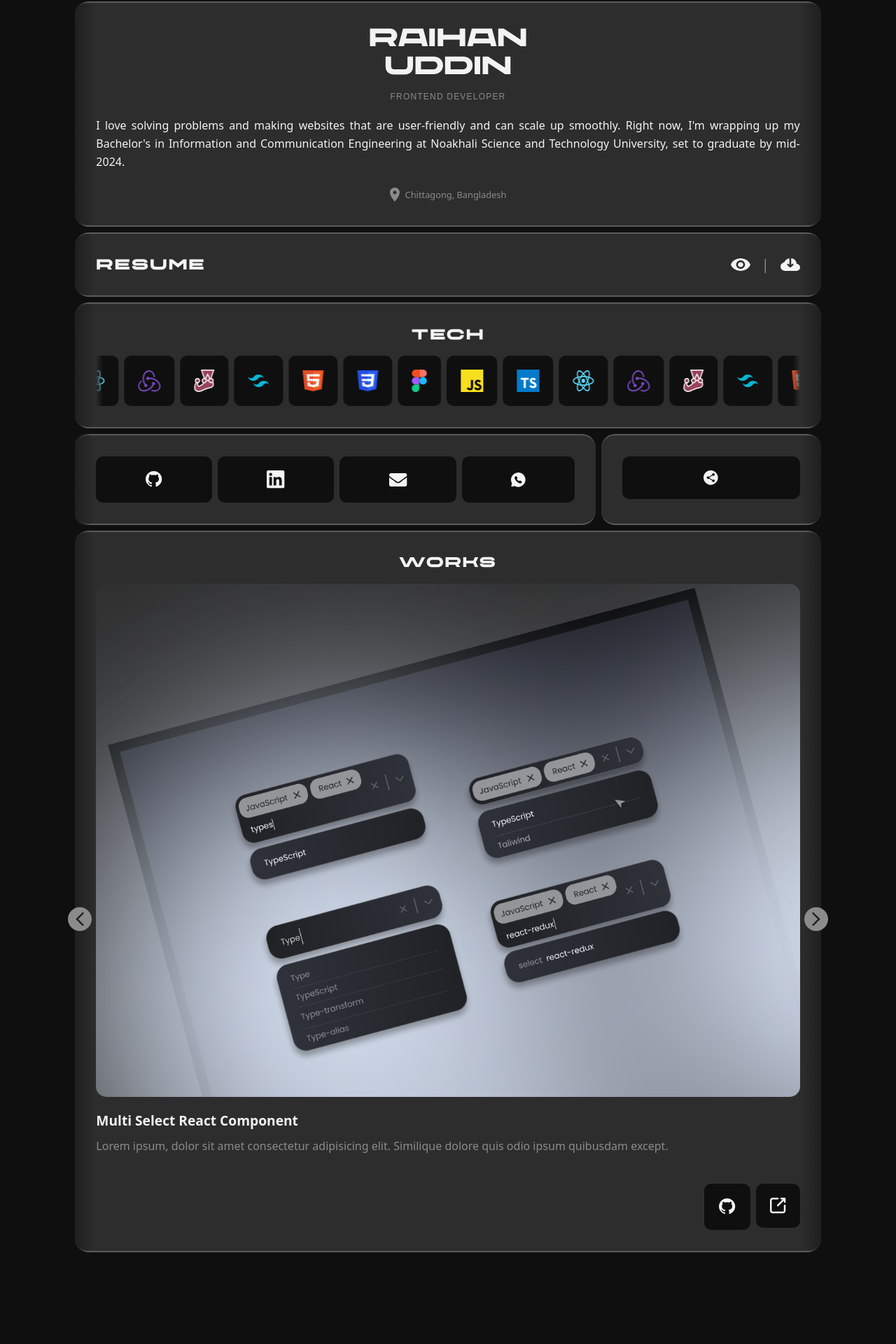
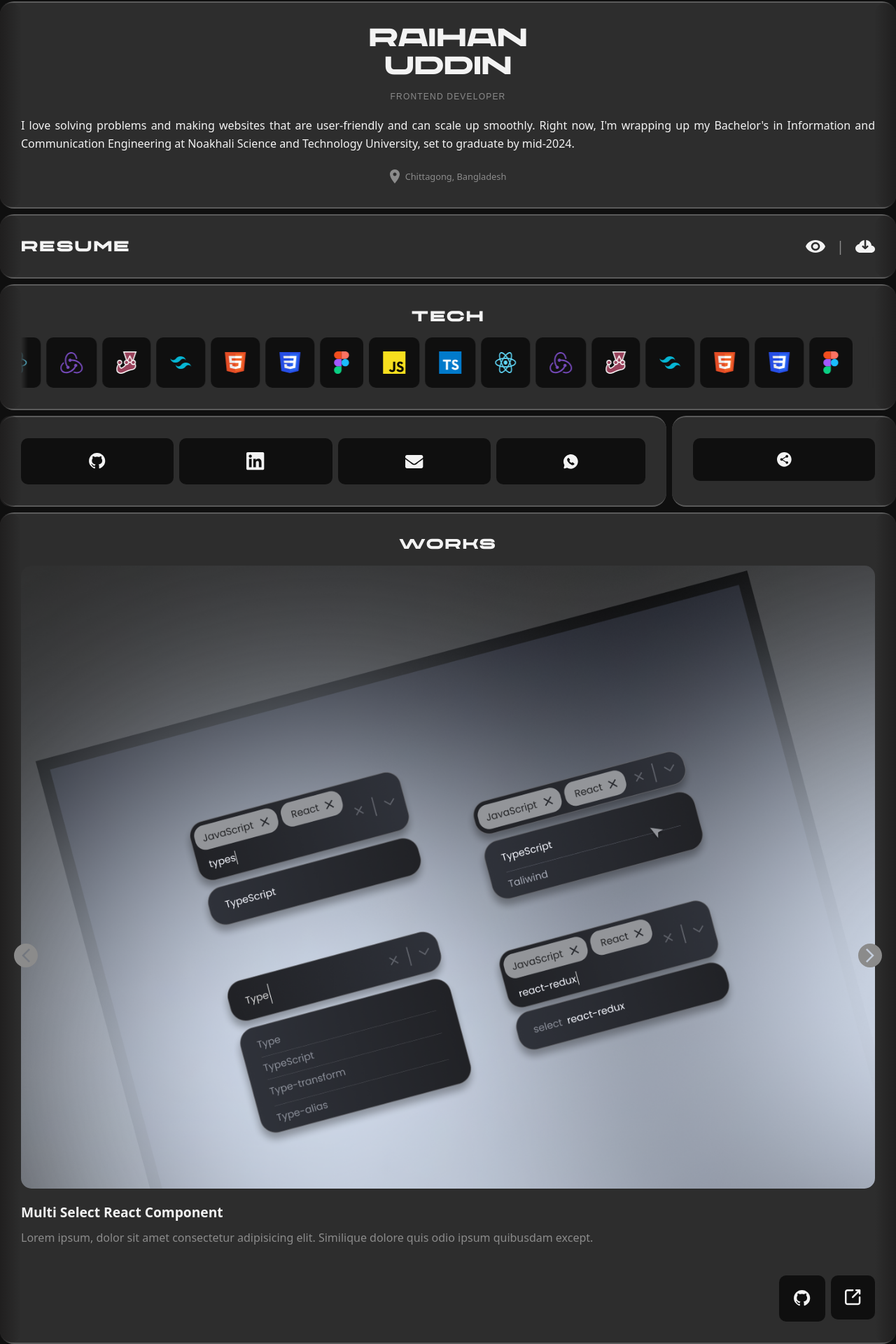
Before and after one commit to Rai321han/Portfolio, a React (Vite) app: page / in a window 1280 px wide. Shown: the part 60-1980 px from the top of the page at 70% size. Before the commit the page ends 1849 px from the top, so only its background shows below. Built offline with nearby package versions, Linux system fonts and the light colour scheme; a web font is replaced by a local one.

Commit message:
udpate portfolio

```diff
--- a/src/App.tsx
+++ b/src/App.tsx
@@ -1,3 +1,4 @@
+import Footer from "./components/Footer";
 import HeaderMarquee from "./components/HeaderMarquee";
 import Intro from "./components/Intro";
 import Resume from "./components/Resume";
@@ -16,6 +17,7 @@ function App() {
       <Social />
       <Share />
       <Works />
+      <Footer />
     </div>
   );
 }
--- a/src/components/Footer.tsx
+++ b/src/components/Footer.tsx
@@ -0,0 +1,14 @@
+import FadingLeft from "./FadingLeft";
+import FadingRight from "./FadingRight";
+
+export default function Footer() {
+  return (
+    <div className="relative col-[1/14] row-[16/17] bg-primary px-[30px] py-[10px] rounded-[20px] border-y-2 border-borderColor">
+      <p className="text-textColorDim text-center text-[0.8rem]">
+        All Rights Reserved By Raihan Uddin@2024
+      </p>
+      <FadingLeft />
+      <FadingRight />
+    </div>
+  );
+}
--- a/src/components/HeaderMarquee.tsx
+++ b/src/components/HeaderMarquee.tsx
@@ -3,7 +3,7 @@ import FadingRight from "./FadingRight";
 
 export default function HeaderMarquee() {
   return (
-    <div className="relative col-[2/12] row-[2/3] bg-primary rounded-[20px]  border-y-[0.5px] border-borderColor overflow-x-hidden  py-[8px] text-[12px] tracking-wide text-textColor">
+    <div className="relative col-[1/14] row-[2/3] bg-primary rounded-[20px]  border-y-[0.5px] border-borderColor overflow-x-hidden  py-[8px] text-[12px] tracking-wide text-textColor">
       <div className="flex flex-row">
         <div className="animate-marquee whitespace-nowrap">
           <span className="font-prosto text-textColorDim"> PERSONAL </span>
--- a/src/components/Intro.tsx
+++ b/src/components/Intro.tsx
@@ -4,7 +4,7 @@ import FadingRight from "./FadingRight";
 
 export default function Intro() {
   return (
-    <div className="relative flex gap-[20px] flex-col justify-center items-center col-[2/12] p-[30px] rounded-[20px] border-y-[2px] border-borderColor row-[3/6] bg-primary">
+    <div className="relative flex gap-[20px] flex-col justify-center items-center col-[1/14] p-[30px] rounded-[20px] border-y-[2px] border-borderColor row-[3/6] bg-primary">
       <div className="text-textColor flex flex-col justify-center items-center gap-4">
         <div className="text-4xl font-chaney text-center">
           RAIHAN
--- a/src/components/Project.tsx
+++ b/src/components/Project.tsx
@@ -21,7 +21,7 @@ export default function Project({ project }: ProjectDataType) {
       </div>
       <div className="flex flex-row justify-between items-center mt-5">
         <div></div>
-        <div className="flex flex-row gap-2">
+        <div className="flex flex-row gap-2 justify-stretch">
           <a href={repoLink} target="blank">
             <Icon data={githubIcon} />
           </a>
--- a/src/components/ProjectsSlide.tsx
+++ b/src/components/ProjectsSlide.tsx
@@ -14,8 +14,12 @@ export default function ProjectsSlide({ worksData }: ProjectSlideDataType) {
   return (
     <div className="relative">
       {renderedProjects}
-      <div className="absolute top-1/2 -left-10 z-[10]">{leftSlideIcon}</div>
-      <div className="absolute top-1/2 -right-10 z-[10]">{rightSlideIcon}</div>
+      <div className="absolute top-1/2 -left-[10px] z-[10]">
+        {leftSlideIcon}
+      </div>
+      <div className="absolute top-1/2 -right-[10px] z-[10]">
+        {rightSlideIcon}
+      </div>
     </div>
   );
 }
--- a/src/components/Resume.tsx
+++ b/src/components/Resume.tsx
@@ -3,7 +3,7 @@ import FadingRight from "./FadingRight";
 import SectionHead from "./SectionHead";
 export default function Resume() {
   return (
-    <div className="flex flex-row justify-between relative col-[2/12] p-[30px] row-[6/8] bg-primary border-y-[2px] border-borderColor rounded-[20px]">
+    <div className="flex flex-row justify-between relative col-[1/14] p-[30px] row-[6/8] bg-primary border-y-[2px] border-borderColor rounded-[20px]">
       <SectionHead className="text-[1.3rem]">RESUME</SectionHead>
       <div className="flex felx-row gap-4 items-center">
         <a href="#">
--- a/src/components/Share.tsx
+++ b/src/components/Share.tsx
@@ -4,7 +4,7 @@ import FadingRight from "./FadingRight";
 
 export default function Share() {
   return (
-    <div className="relative col-[9/12] row-[9/11] bg-primary p-[30px] rounded-[20px] border-y-2 border-borderColor">
+    <div className="relative col-[10/14] row-[9/11] bg-primary p-[30px] rounded-[20px] border-y-2 border-borderColor">
       <Icon data={shareIcon} />
       <FadingRight />
     </div>
--- a/src/components/Social.tsx
+++ b/src/components/Social.tsx
@@ -4,7 +4,7 @@ import { whatsAppIcon, linkedinIcon, mailIcon, githubIcon } from "./icons";
 
 export default function Social() {
   return (
-    <div className="relative col-[2/9] row-[9/11] ">
+    <div className="relative col-[1/10] row-[9/11] ">
       <div className="flex felx-row gap-2 col-[2/8] bg-primary p-[30px] rounded-[20px] border-y-2 border-borderColor">
         <Icon data={githubIcon} />
         <Icon data={linkedinIcon} />
--- a/src/components/Tech.tsx
+++ b/src/components/Tech.tsx
@@ -16,7 +16,7 @@ import Icon from "./Icon";
 
 export default function Tech() {
   return (
-    <div className="relative flex flex-col gap-4 items-center col-[2/12] row-[8/9] bg-primary rounded-[20px] border-y-[2px] border-borderColor p-[30px]">
+    <div className="relative flex flex-col gap-4 items-center col-[1/14] row-[8/9] bg-primary rounded-[20px] border-y-[2px] border-borderColor p-[30px]">
       <SectionHead className="text-[1.3rem]">TECH</SectionHead>
       <div className="relative w-full overflow-x-hidden">
         <div className="flex flex-row gap-2">
--- a/src/components/Works.tsx
+++ b/src/components/Works.tsx
@@ -26,7 +26,7 @@ const worksData: WorksDataType = [
 
 export default function Works() {
   return (
-    <div className="relative flex flex-col gap-4 col-[2/12] row-[11/16] bg-primary p-[30px] rounded-[20px] border-y-2 border-borderColor">
+    <div className="relative flex flex-col gap-4 col-[1/14] row-[11/16] bg-primary p-[30px] rounded-[20px] border-y-2 border-borderColor">
       <SectionHead className="text-center">WORKS</SectionHead>
       <ProjectsSlide worksData={worksData} />
       <FadingLeft />
```
